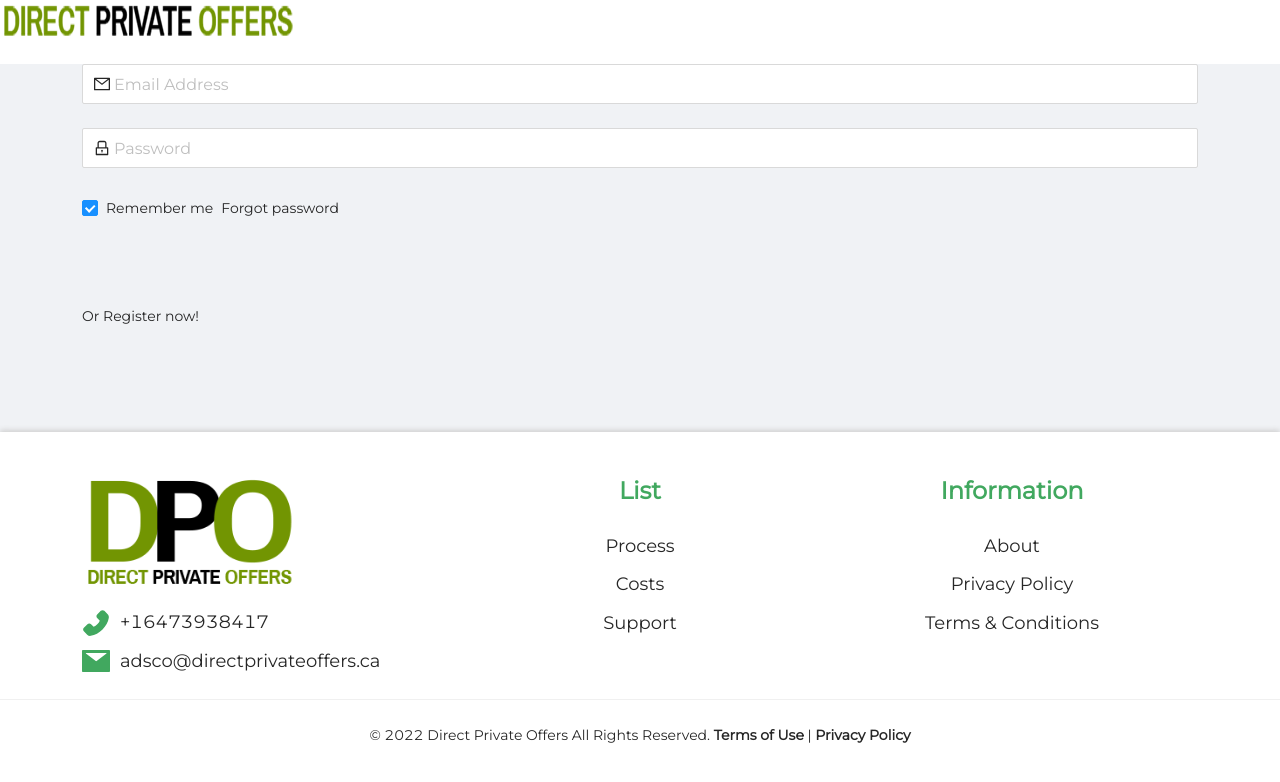
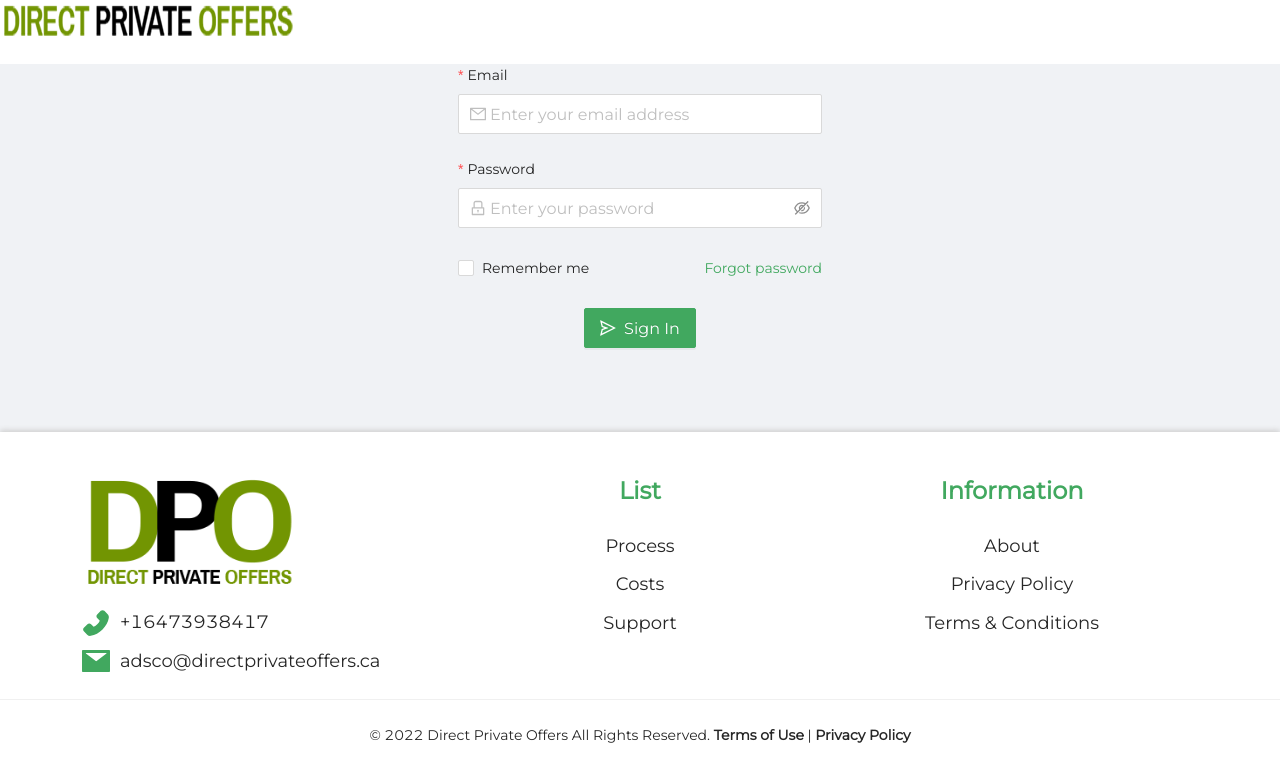
Before and after one commit to Hammad124444/DPO-frontend, a Next.js app: page /auth/signin in a window 1280 px wide. Shown: the top 782 px of the page. Built offline with nearby package versions, Linux system fonts and the light colour scheme.

Commit message:
ui-complete: sign In form

```diff
--- a/src/components/authentication/signin/signIn.jsx
+++ b/src/components/authentication/signin/signIn.jsx
@@ -1,5 +1,5 @@
-import {Button, Checkbox, Form, Input} from "antd";
-import {LockOutlined, MailOutlined} from "@ant-design/icons";
+import { Checkbox, Col, Form, Input, Row} from "antd";
+import {LockOutlined, MailOutlined, SendOutlined} from "@ant-design/icons";
 import Link from "next/link";
 import MPrimaryBtn from "../../../core/ui-kit/buttons/primaryBtn";
 
@@ -7,44 +7,91 @@ export default function MCSignIn() {
     const onFinish = (values) => {
         console.log('Received values of form: ', values);
     };
+
+    const validateMessages = {
+        required: '${label} is required',
+        types: {
+            email: '${label} is not a valid email'
+        }
+    }
     return(
+        <Row className={'container'} justify={'center'}>
+            <Col key={'signInFormArea'} xs={24} sm={20} md={16} lg={12} xl={8}>
                 <Form
-            name="normal_login"
-            className="login-form"
-            initialValues={{remember: true}}
+                    key={'signInForm'}
+                    name={'signIn-form'}
+                    layout={'vertical'}
+                    validateMessages={validateMessages}
                     onFinish={onFinish}
-            layout={'vertical'}
+                    scrollToFirstError
                 >
                     <Form.Item
-                name={['user', 'email']}
-                rules={[{required: true, message: 'Please input your email address'}]}
+                        key={'userEmail'}
+                        name={'email'}
+                        label="Email"
+                        rules={[
+                            {
+                                type: 'email',
+                                required: true
+                            },
+                        ]}
+                        hasFeedback
                     >
-                <Input prefix={<MailOutlined className="site-form-item-icon" />} placeholder="Email Address" size="large"/>
+                        <Input
+                            prefix={<MailOutlined className="site-form-item-icon"/>}
+                            key={'userEmailInput'}
+                            size={'large'}
+                            placeholder={'Enter your email address'}
+                        />
                     </Form.Item>
                     <Form.Item
-                name={['user', 'password']}
-                rules={[{ required: true, message: 'Please input your Password!' }]}
+                        key={'userPassword'}
+                        name={'password'}
+                        label="Password"
+                        rules={[
+                            {
+                                required: true
+                            }
+                        ]}
+                        hasFeedback
                     >
-                <Input
-                    prefix={<LockOutlined className="site-form-item-icon" />}
-                    type="password"
-                    placeholder="Password"
-                    size="large"
+                        <Input.Password
+                            prefix={<LockOutlined className="site-form-item-icon"/>}
+                            key={'userPasswordInput'}
+                            size={'large'}
+                            placeholder={'Enter your password'}
                         />
                     </Form.Item>
-            <Form.Item>
-                <Form.Item name="remember" valuePropName="checked" noStyle>
-                    <Checkbox>Remember me</Checkbox>
+                    <Form.Item key={'widgets'}>
+                        <Form.Item
+                            key={'rememberMe'}
+                            name="remember"
+                            valuePropName="checked"
+                            noStyle
+                        >
+                            <Checkbox key={'rememberCheck'} size={'large'}>Remember me</Checkbox>
                         </Form.Item>
-
-                <a className="login-form-forgot" href="">
+                        <Link key={'forgot'} href={'auth/forgot-password'}>
+                            <a key={'forgotLink'} className="c-green f-right">
                                 Forgot password
                             </a>
+                        </Link>
                     </Form.Item>
-            <Form.Item key={'submitBtn'}>
-                <MPrimaryBtn type="primary" htmlType="submit" className="login-form-button" key={'signInBtn'}/>
+                    <Form.Item
+                        key={'submit'}
+                        className={'text-center'}
+                    >
+                        <MPrimaryBtn
+                            icon={<SendOutlined />}
+                            key={'submitBtn'}
+                            htmlType={'submit'}
+                            label={'Sign In'}
+                            type={'primary'}
+                            size={'large'}
+                        />
                     </Form.Item>
-            Or <Link key={'linkToSignUp'} href={"/auth/signup"}><a key={'goToSignUp'}>Register now!</a></Link>
                 </Form>
+            </Col>
+        </Row>
     )
 }
--- a/styles/global/custom.scss
+++ b/styles/global/custom.scss
@@ -78,3 +78,7 @@ li {
         }
     }
 }
+
+.site-form-item-icon {
+    color: rgba(0, 0, 0, 0.25) !important;
+}
```
Also changed, not shown: src/components/authentication/register/registerOnRole.jsx (+14 -3 lines). Lines whose indentation alone changed are shown as unchanged.
